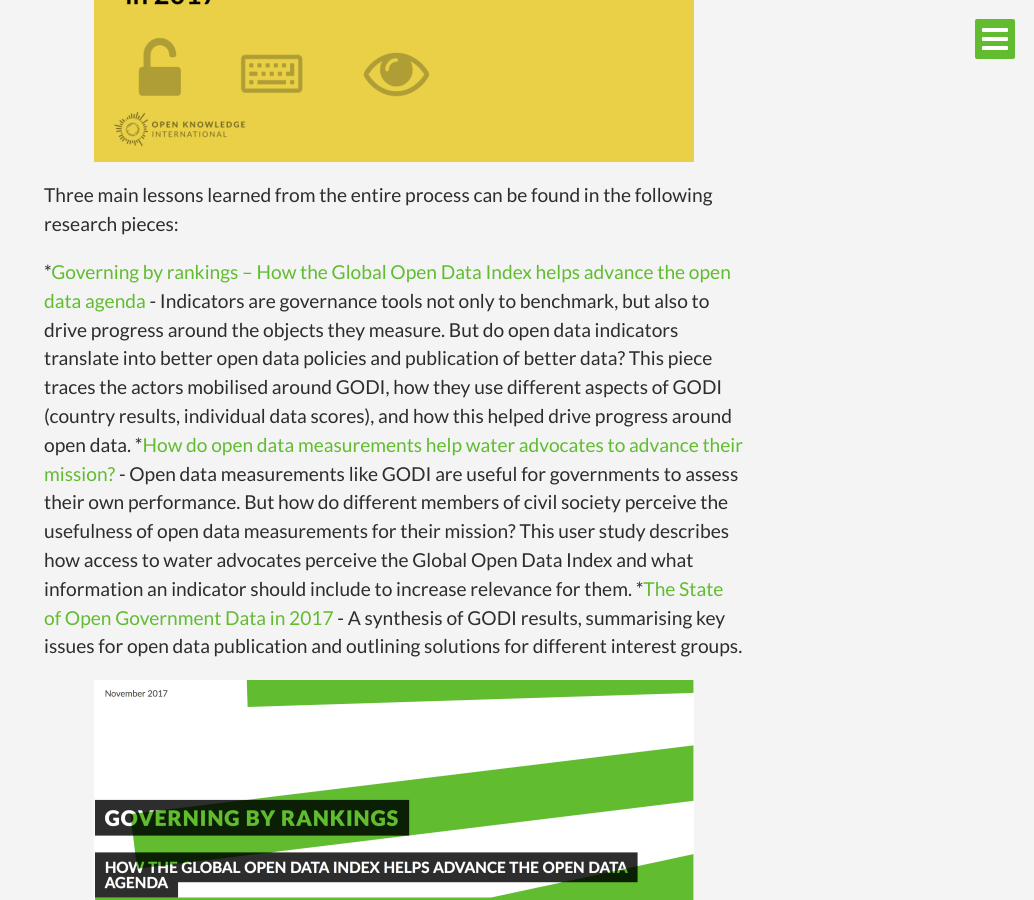
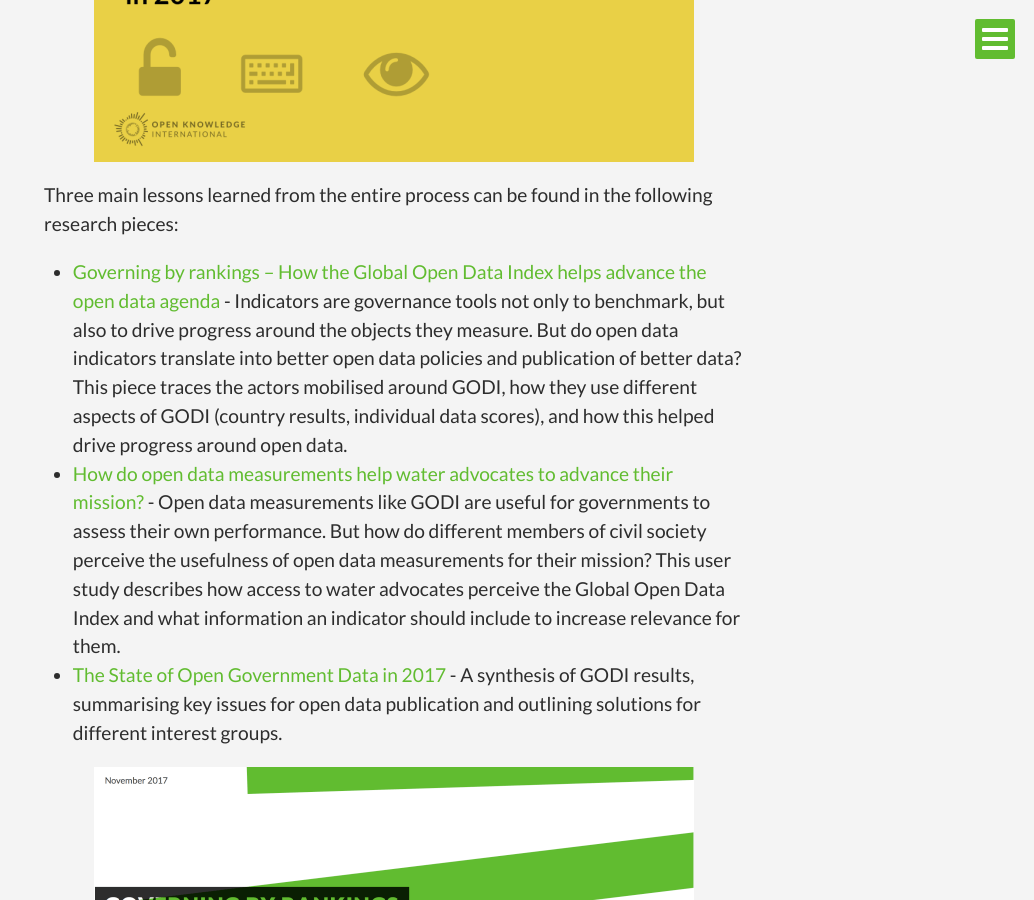
Before and after one commit to okfn/annual-report-2018, a Jekyll site: the page built from index.html, in a window 1280 px wide and 900 px high, scrolled down 3322 px. Shown: the whole window, without its empty margins (246-1280 px from the left). Built offline with Jekyll 4.4.1, drawn with Linux system fonts in a browser that asks for light colours; some web fonts are replaced; some of the changed text lies outside the part shown.

Commit message:
Update content.yml

```diff
--- a/_data/content.yml
+++ b/_data/content.yml
@@ -32,9 +32,9 @@
 
     Three main lessons learned from the entire process can be found in the following research pieces:
 
-    *[Governing by rankings – How the Global Open Data Index helps advance the open data agenda](https://blog.okfn.org/2017/11/29/new-report-governing-by-rankings-how-the-global-open-data-index-helps-advance-the-open-data-agenda/) - Indicators are governance tools not only to benchmark, but also to drive progress around the objects they measure. But do open data indicators translate into better open data policies and publication of better data? This piece traces the actors mobilised around GODI, how they use different aspects of GODI (country results, individual data scores), and how this helped drive progress around open data.
-    *[How do open data measurements help water advocates to advance their mission?](https://blog.okfn.org/2017/11/23/how-do-open-data-measurements-help-water-advocates-to-advance-their-mission/) - Open data measurements like GODI are useful for governments to assess their own performance. But how do different members of civil society perceive the usefulness of open data measurements for their mission? This user study describes how access to water advocates perceive the Global Open Data Index and what information an indicator should include to increase relevance for them.
-    *[The State of Open Government Data in 2017](https://blog.okfn.org/files/2017/06/FinalreportTheStateofOpenGovernmentDatain2017.pdf) - A synthesis of GODI results, summarising key issues for open data publication and outlining solutions for different interest groups.
+    - [Governing by rankings – How the Global Open Data Index helps advance the open data agenda](https://blog.okfn.org/2017/11/29/new-report-governing-by-rankings-how-the-global-open-data-index-helps-advance-the-open-data-agenda/) - Indicators are governance tools not only to benchmark, but also to drive progress around the objects they measure. But do open data indicators translate into better open data policies and publication of better data? This piece traces the actors mobilised around GODI, how they use different aspects of GODI (country results, individual data scores), and how this helped drive progress around open data.
+    - [How do open data measurements help water advocates to advance their mission?](https://blog.okfn.org/2017/11/23/how-do-open-data-measurements-help-water-advocates-to-advance-their-mission/) - Open data measurements like GODI are useful for governments to assess their own performance. But how do different members of civil society perceive the usefulness of open data measurements for their mission? This user study describes how access to water advocates perceive the Global Open Data Index and what information an indicator should include to increase relevance for them.
+    - [The State of Open Government Data in 2017](https://blog.okfn.org/files/2017/06/FinalreportTheStateofOpenGovernmentDatain2017.pdf) - A synthesis of GODI results, summarising key issues for open data publication and outlining solutions for different interest groups.
 
     ![GODI research report](img/research_godi.png)
 
@@ -133,7 +133,7 @@
 
 - section: Network Highlights
   text: |
-    #### Open Knowledge Network
+    ### Open Knowledge Network
     [The Open Knowledge Network](https://okfn.org/network/) further developed in 2017. We welcomed [Nepal](http://oknp.org) as a new chapter and sadly said goodbye to Spain, who disbanded their organisation. There are now 11 formal Open Knowledge Chapters part of the network, and in additional we have national groups in 19 other countries. There are 5 affiliate organisations part of the network, who do not use the name Open Knowledge but subscribe to the same values and principles.
     We also launched new [project participation guidelines](https://blog.okfn.org/2017/08/21/fostering-open-inclusive-and-respectful-participation/), which spells out our expectations when taking part in our activities. These are aiming to help us move towards developing more inclusive and diverse communities, where everyone who wants to participate respectfully feels welcomed to do so.
 
@@ -143,12 +143,12 @@
     This past year, we have used the blog as the primary means of distributing new releases, tutorials, and walkthroughs from our Frictionless Data project.
 
     ### Open Knowledge International Events
-    ** Open Data Day 2017
+    #### Open Data Day 2017
     [Open Data Day](http://opendataday.org/) is the yearly event where we gather to reach out to new people and build new solutions to issues in our communities using open data. Saturday 4 March 2017 marked the 7th edition. In this year, the community has grown and evolved greatly: more than 300 events were registered around the world. We had the support of Hivos, Article19, SPARC and Hewlett to provide mini-grants for organising events in four tracks: Open Research, Open Data for Human Rights, Open Data for Environment and Open Contracting and Tracking Public Money Flows. We received more than 200 applications and were able to [support 44 events](https://blog.okfn.org/2017/02/24/announcing-the-2017-international-open-data-day-mini-grant-winners/), some of which in places that hosted an Open Data Day event for the first time. Following a blogging series on these and other Open Data Day events, we posted a [summary blog with a lookback on Open Data Day 2017](https://blog.okfn.org/2017/05/11/a-lookback-on-open-data-day-2017/) in early May.
 
     ![OD2017](img/map-ODD_2017.png)
 
-    ** Csv,conf,v3
+    #### Csv,conf,v3
     The third manifestation of everyone’s favorite community conference about data - [csv,conf,v3](https://csvconf.com/) - happened in May 2017 at Eliot Center, Portland, Oregon. The conference brought together data makers/doers/hackers from various backgrounds to share knowledge and stories about data in a relaxed, convivial, alpaca-friendly (see below) environment. Several of our staff working across our Frictionless Data, OpenSpending, and Open Data for Development projects made the journey to Portland to help organize, give talks, and exchange stories about our lives with data and hear keynotes delivered by Laurie Allen, Heather Joseph, Mike Bostock, and Angela Bassa who provided a great framing for the conference through their insightful talks.
 
     ![csvconf](img/csv conf llama.jpg)
```
